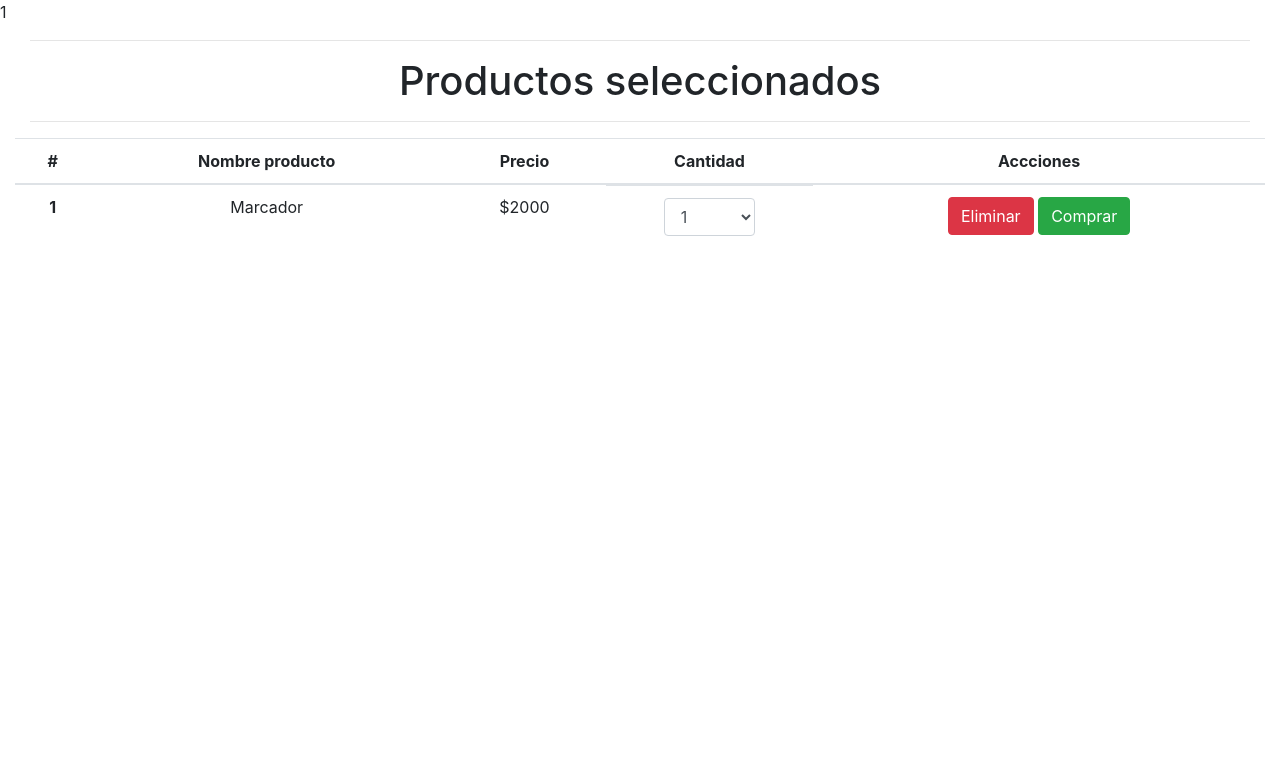
After one commit to barbaraalcala/SegundoParcialBD, a PHP site: page /modulos/compras/fEdicion_compras.php?id=1 in a window 1280 px wide. The commit adds this page. Shown: the top 783 px of the page. Run offline with PHP 8.4, Linux system fonts and the light colour scheme; a user stored in the database is signed in.

Commit message:
Finalizacion colores, usuarios, categorias

```diff
--- a/modulos/categorias/agregar_categorias.php
+++ b/modulos/categorias/agregar_categorias.php
@@ -8,8 +8,8 @@ $nombre=$_POST['nombre_categoria'];
 
 //Construir la consulta
 //INSERT INTO (campos1, campo2, campo3) VALUES (valor1, valor2, valor3);
-$consulta ="INSERT INTO colores (nombre_categoria)
-	VALUES ('$nombre)";
+$consulta ="INSERT INTO categorias (nombre_categoria)
+	VALUES ('$nombre')";
 //echo $consulta;
 //session_start();
 //$nombre_usuario = $_SESSION["nombre"];
--- a/modulos/categorias/fEdicion.categorias.php
+++ b/modulos/categorias/fEdicion_categorias.php
@@ -20,7 +20,7 @@ if (!isset($_SESSION["id"]) && !isset($_SESSION["nombre"]) && !isset($_SESSION["
 <body>
     <?php require_once '../../conexion.php';
     $id = $_GET["id"];
-    $consulta = "SELECT * FROM categorias cat INNER JOIN productos prt ON prt.id_producto = cat.id_categoria INNER JOiN colores col ON col.id_colores = prt.id_producto WHERE prt.id_producto = $id";
+    $consulta = "SELECT * FROM categorias WHERE id_categoria = $id";
     $resultado = mysqli_query($mysqli, $consulta);
     while ($fila = mysqli_fetch_array($resultado)) {
     ?>
--- a/modulos/colores/agregar_colores.php
+++ b/modulos/colores/agregar_colores.php
@@ -3,13 +3,11 @@
 require_once '../../conexion.php';
 
 //Recibir datos del formulario
-$nombre =$_POST['nombre_colores'];
-$colores = $_POST['id_colores'];
+$nombre = $_POST['nombre_colores'];
 
 //Construir la consulta
 //INSERT INTO (campos1, campo2, campo3) VALUES (valor1, valor2, valor3);
-$consulta ="INSERT INTO colores (nombre_colores, id_colores)
-	VALUES ('$nombre, $colores)";
+$consulta ="INSERT INTO colores (nombre_colores) VALUES ('$nombre')";
 // echo $consulta;
 //session_start();
 //$nombre_usuario = $_SESSION["nombre"];
--- /dev/null
+++ b/modulos/compras/fEdicion_compras.php
@@ -0,0 +1,71 @@
+<?php
+require_once('../../conexion.php');
+session_start();
+
+if (!isset($_SESSION["id"]) && !isset($_SESSION["nombre"]) && !isset($_SESSION["status"])) {
+    header("Location: ../../index.php");
+}
+
+
+$id_producto = $_GET["id"];
+echo $id_producto;
+
+?>
+
+<!DOCTYPE html>
+<html lang="es-MX">
+
+<head>
+    <meta charset="UTF-8">
+    <meta name="viewport" content="width=device-width, initial-scale=1.0">
+    <title>Compras</title>
+    <!-- CSS only -->
+    <link rel="stylesheet" href="https://stackpath.bootstrapcdn.com/bootstrap/4.5.0/css/bootstrap.min.css">
+</head>
+
+<body>
+    <div class="container-fluid text-center">
+        <div class="col-md-12">
+            <hr />
+            <h1>Productos seleccionados</h1>
+            <hr />
+        </div>
+        <table class="table text-center">
+            <thead>
+                <tr>
+                    <th scope="col">#</th>
+                    <th scope="col">Nombre producto</th>
+                    <th scope="col">Precio</th>
+                    <th scope="col">Cantidad</th>
+                    <th scope="col">Accciones</th>
+                </tr>
+            </thead>
+            <tbody>
+                <tr>
+                    <th scope="row">1</th>
+                    <td>Marcador</td>
+                    <td>$2000</td>
+                    <td style="display: flex;flex-direction: row;justify-content: center;">
+                        <select class="form-control col-md-6">
+                            <option>1</option>
+                            <option>2</option>
+                            <option>3</option>
+                            <option>4</option>
+                        </select>
+                    </td>
+                    <td>
+                        <button type="button" class="btn btn-danger">Eliminar</button>
+                        <button type="button" class="btn btn-success">Comprar</button>
+                    </td>
+                </tr>
+            </tbody>
+        </table>
+    </div>
+
+    <!-- JS, Popper.js, and jQuery -->
+    <script src="https://code.jquery.com/jquery-3.5.1.slim.min.js"></script>
+    <script src="https://cdn.jsdelivr.net/npm/popper.js@1.16.0/dist/umd/popper.min.js"></script>
+    <script src="https://stackpath.bootstrapcdn.com/bootstrap/4.5.0/js/bootstrap.min.js"></script>
+</body>
+
+</html>
--- a/modulos/productos/index.php
+++ b/modulos/productos/index.php
@@ -40,7 +40,7 @@ if (!isset($_SESSION["id"]) && !isset($_SESSION["nombre"]) && !isset($_SESSION["
                         <p class="card-text">PRODUCTOS DISPONIBLES: <?php echo $fila["stock_producto"]; ?></p>
                         <a href="fEdicion_productos.php?id=<?php echo $fila['id_producto']; ?>" class="card-link">Editar</a>
                         <a href="eliminar_productos.php?id=<?php echo $fila['id_producto']; ?>" class="card-link">Eliminar</a>
-                        <a href="comprar_productos.php?id=<?php echo $fila['id_producto']; ?>" class="card-link">Comprar</a>
+                        <a href="../compras/fEdicion_compras.php?id=<?php echo $fila['id_producto']; ?>" class="card-link">Comprar</a>
 
                     </div>
                 </div>
--- a/modulos/usuarios/agregar_usuarios.php
+++ b/modulos/usuarios/agregar_usuarios.php
@@ -8,11 +8,12 @@ $telefono = $_POST['telefono_usuarios'];
 $direccion = $_POST['direccion_usuarios'];
 $correo = $_POST['correo_usuarios'];
 $contraseña = $_POST['contraseña_usuarios'];
+$status = $_POST['status_usuarios'];
 
 //Construir la consulta
 //INSERT INTO (campos1, campo2, campo3) VALUES (valor1, valor2, valor3);
-$consulta ="INSERT INTO usuarios (nombre_usuarios, telefono_usuarios, direccion_usuarios, correo_usuarios, contraseña_usuarios)
-	VALUES ('$nombre', '$telefono', '$direccion','$correo', '$contraseña')";
+$consulta ="INSERT INTO usuarios (nombre_usuarios, telefono_usuarios, direccion_usuarios, correo_usuarios, contraseña_usuarios, status_usuarios)
+	VALUES ('$nombre', '$telefono', '$direccion','$correo', '$contraseña' , '$status')";
 
 //session_start();
 //$nombre_usuario = $_SESSION["nombre"];
```
Also changed, not shown: modulos/colores/fEdicion_colores.php (+4 -4 lines), modulos/usuarios/fEdicion_usuarios.php (+10 -5 lines), modulos/usuarios/fEditar_usuarios.php (+4 -3 lines), modulos/usuarios/formulario_usuarios.php (+10 -5 lines).
